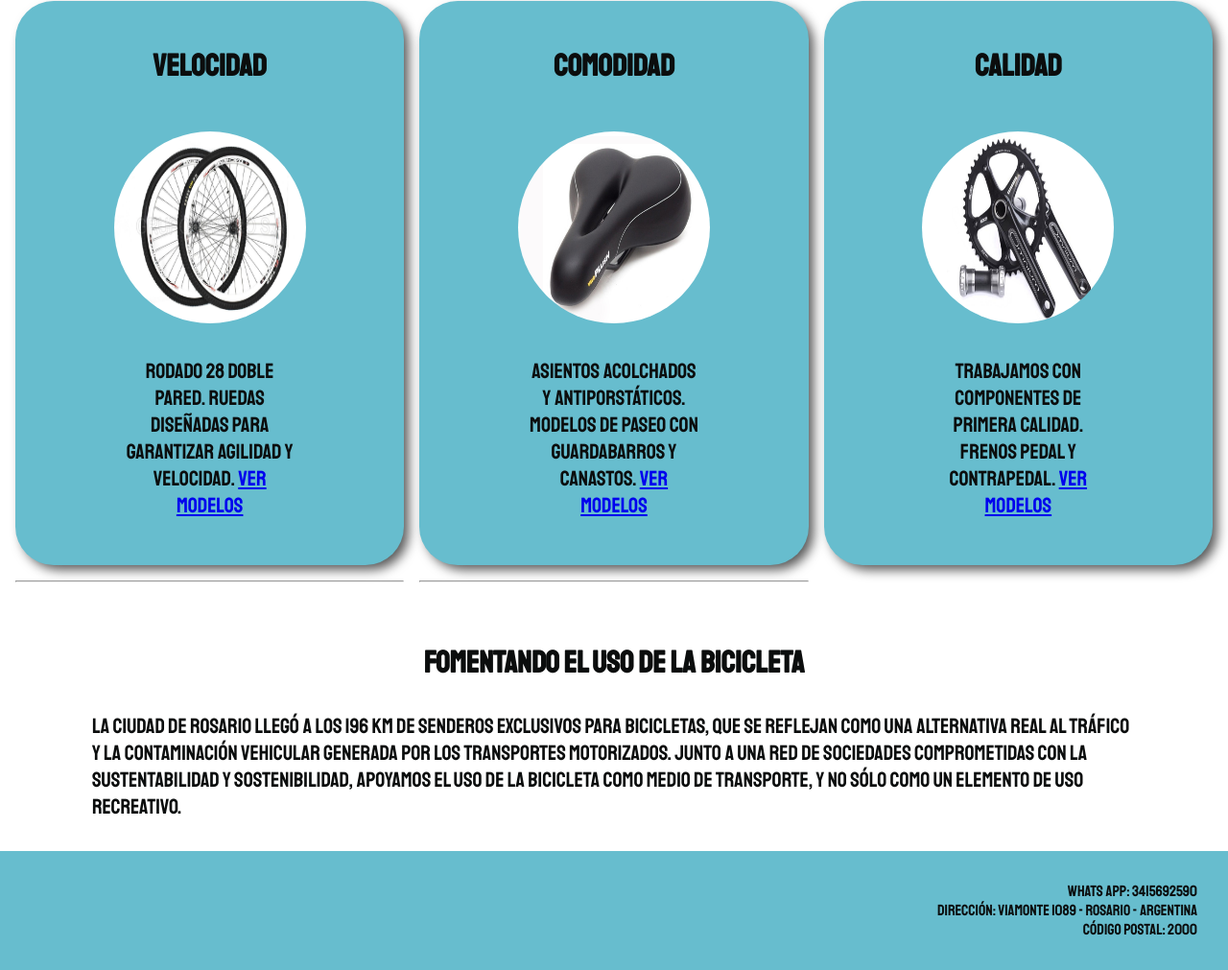
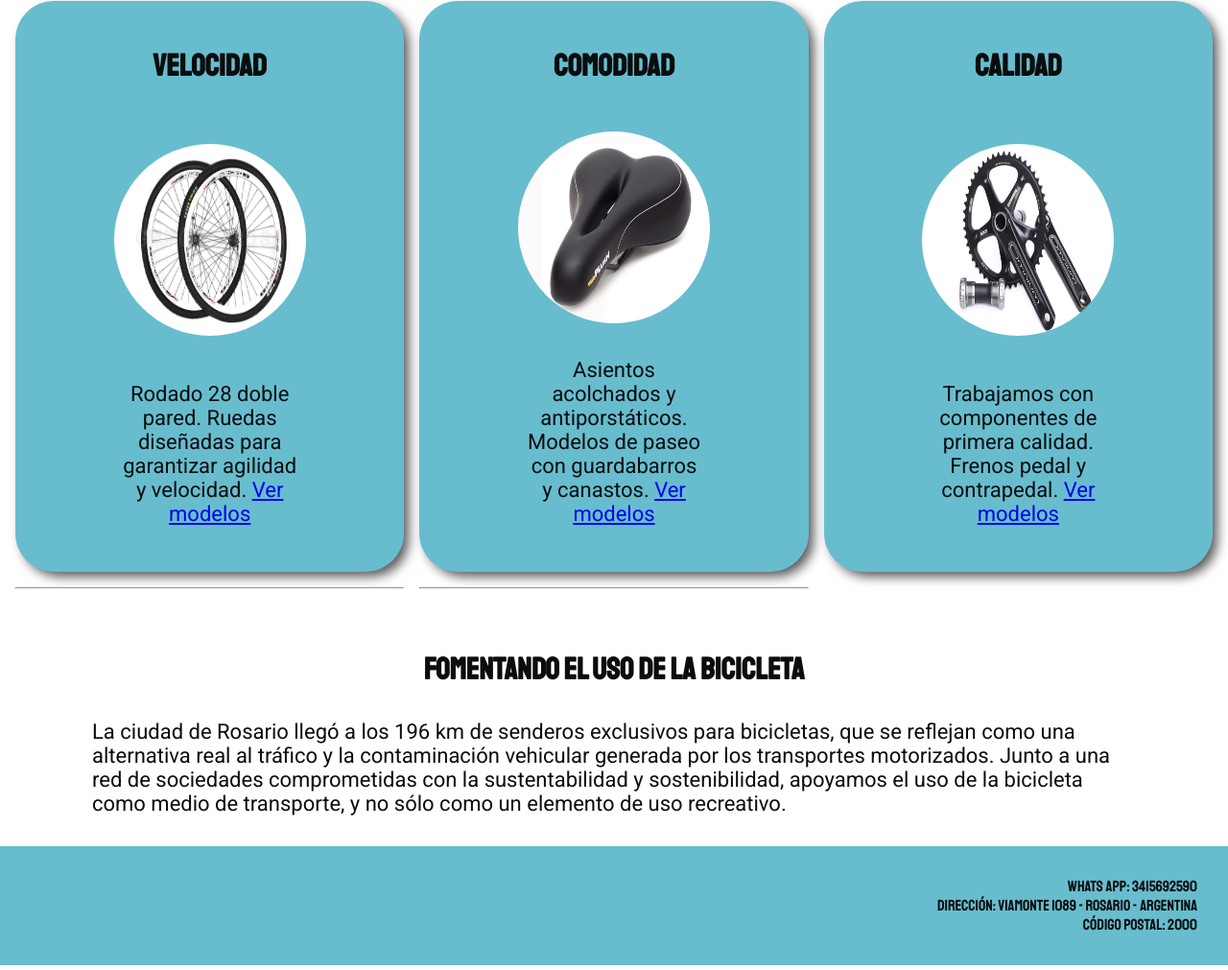
Before and after one commit to Julianfavre/proyecto-galga, a plain HTML site: page Index.html in a window 1280 px wide. Shown: the part 706-1717 px from the top of the page at 96% size. Drawn offline with nearby package versions, Linux system fonts and the light colour scheme; a web font is replaced by a local one.

Commit message:
Cambios de tipografía

```diff
--- a/Estilos/styles.css
+++ b/Estilos/styles.css
@@ -418,7 +418,7 @@ h3 {
   color: #0b0d0d; }
 
 p {
-  font-family: 'Staatliches';
+  font-family: 'Roboto';
   color: #0b0d0d;
   font-size: 22px;
   margin-top: 2rem;
--- a/Index.html
+++ b/Index.html
@@ -16,6 +16,7 @@
     <!--GOOGLE FONTS-->
     <link href="https://fonts.googleapis.com/css2?family=Expletus+Sans:ital,wght@0,600;0,700;1,700&family=Faster+One&family=Jua&family=Staatliches&display=swap" rel="stylesheet">
     <link href="https://fonts.googleapis.com/css2?family=Patua+One&display=swap" rel="stylesheet">
+    <link href="https://fonts.googleapis.com/css2?family=Roboto:ital,wght@0,300;0,400;0,500;0,700;0,900;1,300;1,400;1,500;1,700;1,900&display=swap" rel="stylesheet">
     <!--HOJAS DE ESTILO-->
     <link rel="stylesheet" href="Estilos/styles.css">
 </head>
```
Also changed, not shown: Vistas/Ciclovias.html (+1 -0 lines), Vistas/Contacto.html (+1 -0 lines), Vistas/Galgas.html (+1 -0 lines), Vistas/QuienesSomos.html (+1 -0 lines).
